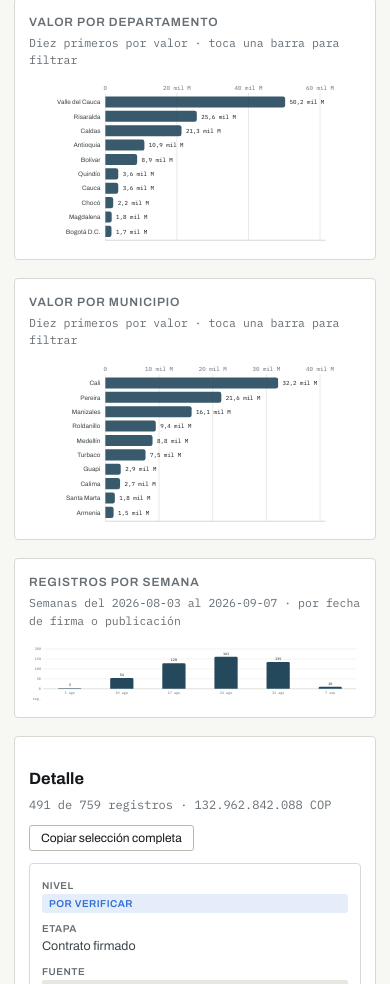
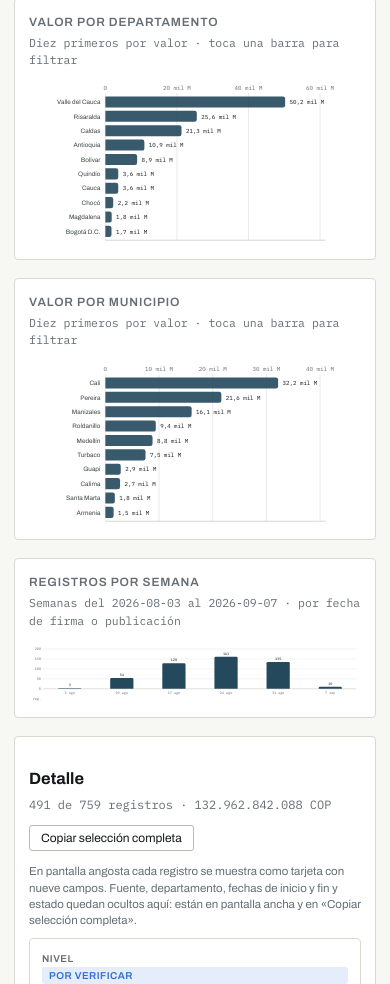
Before and after one commit to jlzmontenegro/ContratacionSismoV2, a plain HTML site: page index.html in a window 390 px wide. Shown: the part 1016-2000 px from the top of the page. Drawn offline with Linux system fonts and the light colour scheme.

Commit message:
Compacta la tabla en movil y corrige el conteo del encabezado
En pantalla angosta cada fila apilada medía 701 px con sus 14 campos, así que
veinte filas sumaban 14.000 px de desplazamiento. Ahora la tarjeta muestra los
nueve campos que identifican el registro y oculta fuente, departamento, fechas
de inicio y fin y estado, que siguen en pantalla ancha y en la copia completa.
Una nota lo advierte para que nadie crea que el dato no existe.

El encabezado decía "760 registros" fijo; ahora lo toma de los datos (759).

Co-Authored-By: Claude Opus 5 <noreply@anthropic.com>

```diff
--- a/index.html
+++ b/index.html
@@ -229,6 +229,7 @@
   .p0{background:var(--t0-soft); color:var(--t0)} .p1{background:var(--t1-soft); color:var(--t1)}
   .p2{background:var(--t2-soft); color:var(--t2)} .p3{background:var(--t3-soft); color:var(--t3)}
   .src{display:inline-block; padding:1px 5px; border-radius:2px; font-size:10px; font-family:"IBM Plex Mono",monospace; background:var(--surface-3); color:var(--ink-2)}
+  .movilnota{display:none; font-size:11.5px; color:var(--muted); margin:0 0 10px; line-height:1.4}
   .nores{padding:44px 20px; text-align:center; color:var(--muted); font-size:13px}
   .nores b{display:block; font-size:15px; color:var(--ink); margin-bottom:6px; font-weight:600}
 
@@ -296,14 +297,20 @@
     }
     tbody tr:hover{background:var(--surface)}
     tbody td{
-      display:grid; grid-template-columns:112px minmax(0,1fr); gap:10px;
-      padding:4px 0; border-bottom:none; align-items:baseline;
+      display:grid; grid-template-columns:96px minmax(0,1fr); gap:9px;
+      padding:3px 0; border-bottom:none; align-items:baseline; line-height:1.38;
     }
     tbody td::before{
       content:attr(data-l); font-size:10px; font-weight:600; letter-spacing:.05em;
       text-transform:uppercase; color:var(--muted); font-family:"Archivo",sans-serif;
     }
     tbody td:empty{display:none}
+    /* con 14 campos cada tarjeta pasaba de 700px: en móvil se muestran los 9 que
+       identifican el registro y se ocultan fuente, departamento, inicio, fin y estado,
+       que siguen disponibles en pantalla ancha y en «Copiar selección completa» */
+    tbody td:nth-child(3), tbody td:nth-child(5),
+    tbody td:nth-child(11), tbody td:nth-child(12), tbody td:nth-child(14){display:none}
+    .movilnota{display:block}
     td.ob,td.ent{max-width:none; min-width:0}
     td.r{text-align:left}
     .pager{justify-content:center}
@@ -326,7 +333,7 @@
     <h1>Contratación por el sismo del 10 de agosto de 2026</h1>
     <div class="sub">
       <span><b>SECOP I + SECOP II</b></span>
-      <span>760 registros</span>
+      <span id="nreg">— registros</span>
       <span>Corte 8 sep 2026</span>
       <span>Dato al 5 sep 2026</span>
       <span>Los filtros se combinan entre sí</span>
@@ -390,6 +397,9 @@
           </div>
           <button class="btn" id="copy" type="button" title="Copia todos los registros filtrados, no solo la página visible">Copiar selección completa</button>
         </div>
+        <p class="movilnota">En pantalla angosta cada registro se muestra como tarjeta con nueve
+          campos. Fuente, departamento, fechas de inicio y fin y estado quedan ocultos aquí:
+          están en pantalla ancha y en «Copiar selección completa».</p>
         <div class="tscroll">
           <table id="tbl">
             <thead><tr id="thr"></tr></thead>
@@ -433,6 +443,8 @@ const ETAPA = {
 };
 const etapaDe = r => r.t === 'C' ? 'C' : r.t === 'A' ? 'A' : (r.dup ? 'P1' : 'P0');
 DATA.forEach(r => { r.st = etapaDe(r); });
+document.getElementById('nreg').textContent =
+  DATA.length.toLocaleString('es-CO') + ' registros';
 
 const cssv = n => getComputedStyle(document.documentElement).getPropertyValue(n).trim();
 const fmt = n => (n||0).toLocaleString('es-CO',{maximumFractionDigits:0});
```
